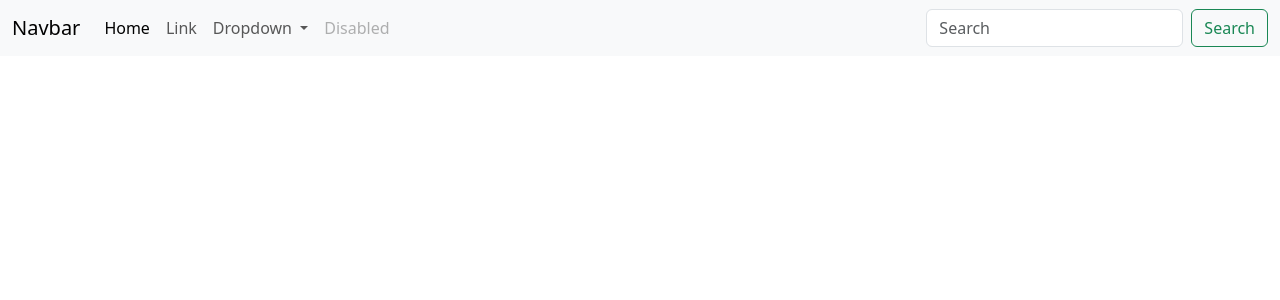
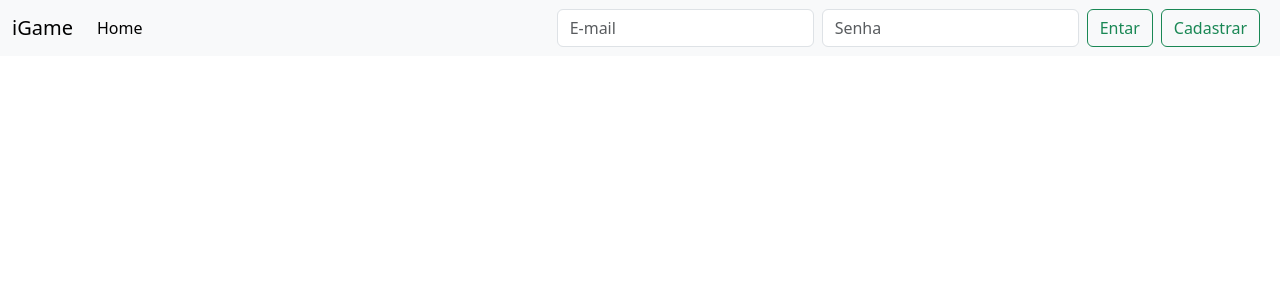
Before and after one commit to DanielSantosLira/projeto_php, a PHP site: page / in a window 1280 px wide. Shown: the top 300 px of the page. Run offline with PHP 8.4, Linux system fonts and the light colour scheme.

Commit message:
Update index.php

```diff
--- a/site/index.php
+++ b/site/index.php
@@ -10,31 +10,31 @@
 <body>
 <nav class="navbar navbar-expand-lg bg-body-tertiary">
   <div class="container-fluid">
-    <a class="navbar-brand" href="#">Navbar</a>
+
+    <a class="navbar-brand" href="#">iGame</a>
+
     <button class="navbar-toggler" type="button" data-bs-toggle="collapse" data-bs-target="#navbarSupportedContent" aria-controls="navbarSupportedContent" aria-expanded="false" aria-label="Toggle navigation">
-      <span class="navbar-toggler-icon"></span>
+
+    <span class="navbar-toggler-icon"></span>
+
     </button>
+
     <div class="collapse navbar-collapse" id="navbarSupportedContent">
+
       <ul class="navbar-nav me-auto mb-2 mb-lg-0">
+
         <li class="nav-item">
           <a class="nav-link active" aria-current="page" href="#">Home</a>
         </li>
-        <li class="nav-item">
-          <a class="nav-link" href="#">Link</a>
-        </li>
-        <li class="nav-item dropdown">
-          <a class="nav-link dropdown-toggle" href="#" role="button" data-bs-toggle="dropdown" aria-expanded="false">
-            Dropdown
-          </a>
 
-        </li>
-        <li class="nav-item">
-          <a class="nav-link disabled">Disabled</a>
-        </li>
       </ul>
+
       <form class="d-flex" role="search">
-        <input class="form-control me-2" type="search" placeholder="Search" aria-label="Search">
-        <button class="btn btn-outline-success" type="submit">Search</button>
+      <input class="form-control me-2" type="emaul" placeholder="E-mail" aria-label="E-mail">
+
+        <input class="form-control me-2" type="senha" placeholder="Senha" aria-label="Senha">
+        <button class="btn btn-outline-success me-2" type="submit">Entar</button>
+        <button class="btn btn-outline-success me-2" type="submit">Cadastrar</button>
       </form>
     </div>
   </div>
```
